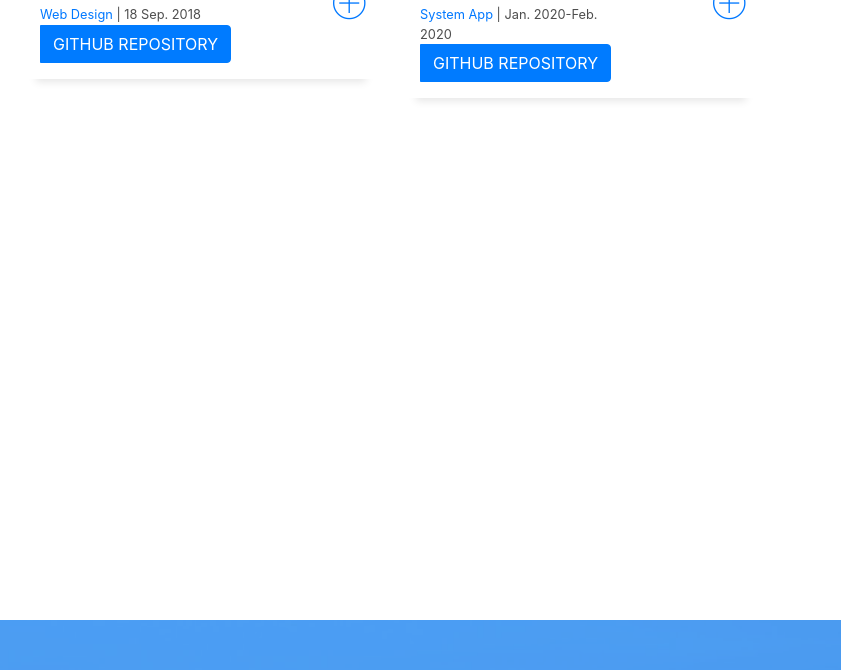
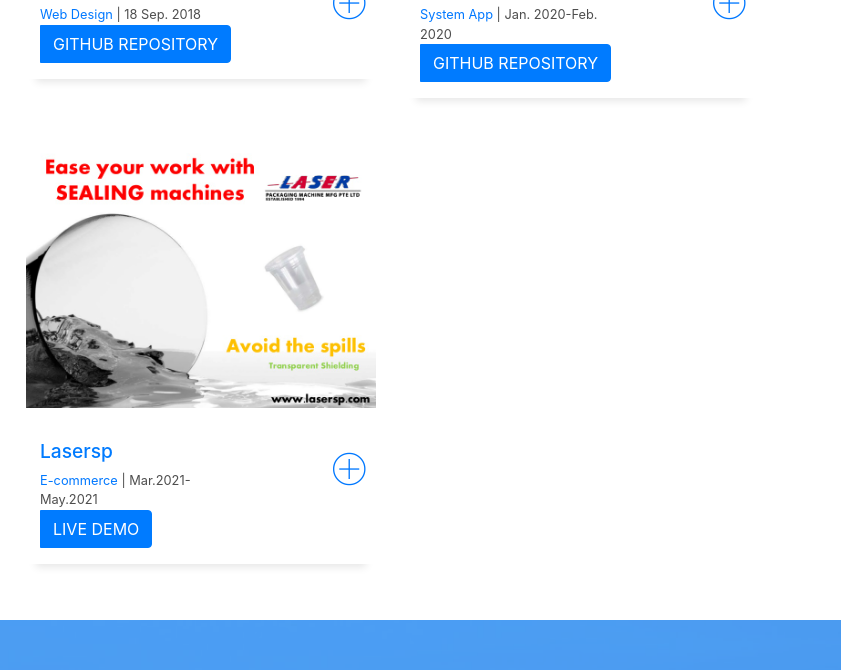
Before and after one commit to jorgielyn/portfolio.me, a website with bundled scripts: page index.html in a window 1280 px wide. Shown: the part 4117-4787 px from the top of the page, 439-1280 px from the left. Built offline with nearby package versions, Linux system fonts and the light colour scheme; a script that the page names is missing; a web font is replaced by a local one.

Commit message:
[UPDATE] project

```diff
--- a/index.html
+++ b/index.html
@@ -779,6 +779,56 @@
               </a>
             </div>
           </div>
+          <div class="col-md-4">
+            <div class="work-box">
+              <a href="img/lasersp.jpg" data-lightbox="gallery-mf">
+                <div class="work-img">
+                  <img src="img/lasersp.jpg" alt="" class="img-fluid">
+                </div>
+                <div class="work-content">
+                  <div class="row">
+                    <div class="col-sm-8">
+                      <h2 class="w-title">Lasersp</h2>
+                      <div class="w-more">
+                        <span class="w-ctegory">E-commerce</span> | <span
+                          class="w-date">Mar.2021-May.2021</span>
+                      </div>
+                      <div class="btn-group btn-group-justified">
+                        <!-- <a href="https://github.com/jorgielyn/ecommerce"
+                          class="btn btn-primary">GITHUB REPOSITORY</a> -->
+                        <a href="https://lasersp.com/"
+                          class="btn btn-primary">LIVE DEMO</a>
+                      </div>
+                    </div>
+                    <div class="col-sm-4">
+                      <div class="w-like">
+                        <span class="ion-ios-plus-outline" data-toggle="modal" data-target="#lasersp"></span>
+                        <!-- Modal -->
+                          <div class="modal fade" id="lasersp" tabindex="-1" role="dialog" aria-labelledby="laserspTitle" aria-hidden="true">
+                            <div class="modal-dialog modal-dialog-centered" role="document">
+                              <div class="modal-content">
+                                <div class="modal-header">
+                                  <h5 class="modal-title" id="laserspLongTitle">Lasersp</h5>
+                                  <button type="button" class="close" data-dismiss="modal" aria-label="Close">
+                                    <span aria-hidden="true">&times;</span>
+                                  </button>
+                                </div>
+                                <div class="modal-body">
+                                  <h4>This system is an e-commerce system built with the use of Shopify for the Singaporean client.</h4>
+                                </div>
+                                <div class="modal-footer">
+                                  <button type="button" class="btn btn-secondary" data-dismiss="modal">Close</button>
+                                </div>
+                              </div>
+                            </div>
+                          </div>
+                      </div>
+                    </div>
+                  </div>
+                </div>
+              </a>
+            </div>
+          </div>
 
         </div>
       </div>
@@ -976,46 +1026,6 @@
                       </h5>
                     </div>
                     <div>
-                      <!-- <form action="mailto:irangabriellef14@gmail.com?subject=Test" method="post" enctype="text/plain"
-                        class="contactForm">
-                        <div id="sendmessage">Your message has been sent. Thank
-                          you!</div>
-                        <div id="errormessage"></div>
-                        <div class="row">
-                          <div class="col-md-12 mb-3">
-                            <div class="form-group">
-                              <input type="text" name="name"
-                                class="form-control" id="name" placeholder="Your Name" data-rule="minlen:4" data-msg="Please enter at least 4 chars" />
-                              <div class="validation"></div>
-                            </div>
-                          </div>
-                          <div class="col-md-12 mb-3">
-                            <div class="form-group">
-                              <input type="email" class="form-control"
-                                name="email" id="email" placeholder="Your Email" data-rule="email" data-msg="Please enter a valid email" />
-                              <div class="validation"></div>
-                            </div>
-                          </div>
-                          <div class="col-md-12 mb-3">
-                            <div class="form-group">
-                              <input type="text" class="form-control"
-                                name="subject" id="subject" placeholder="Subject" data-rule="minlen:4" data-msg="Please enter atleast 8 chars of subject" />
-                              <div class="validation"></div>
-                            </div>
-                          </div>
-                          <div class="col-md-12 mb-3">
-                            <div class="form-group">
-                              <textarea class="form-control"
-                                name="message" rows="5" data-rule="required" data-msg="Please write something for us" placeholder="Message"></textarea>
-                              <div class="validation"></div>
-                            </div>
-                          </div>
-                          <div class="col-md-12">
-                            <button type="submit" class="button button-a
-                              button-big button-rouded">Send Message</button>
-                          </div>
-                        </div>
-                      </form> -->
                       <form action="mailto:irangabriellef14@gmail.com?subject=Portfolio Contact Form" method="post" enctype="text/plain" class="form-horizontal">
 
                         <div class="form-group">
```
Also changed, not shown: img/lasersp.jpg (added).
